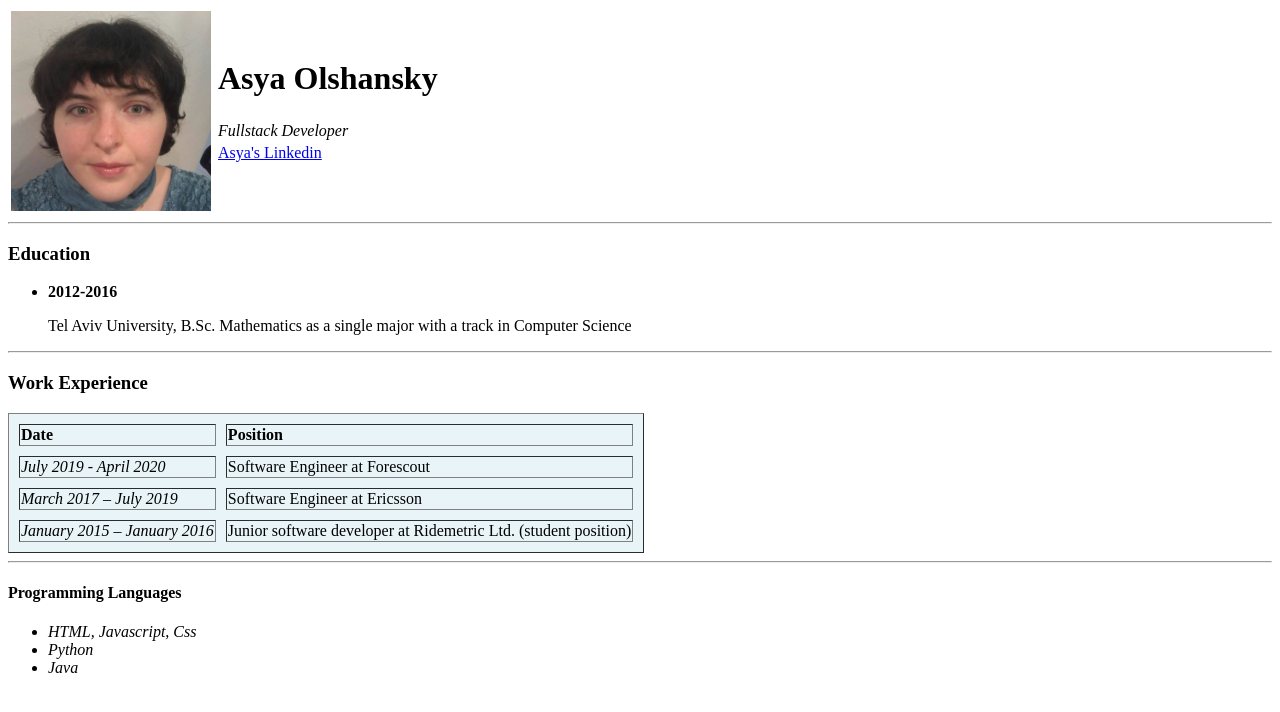
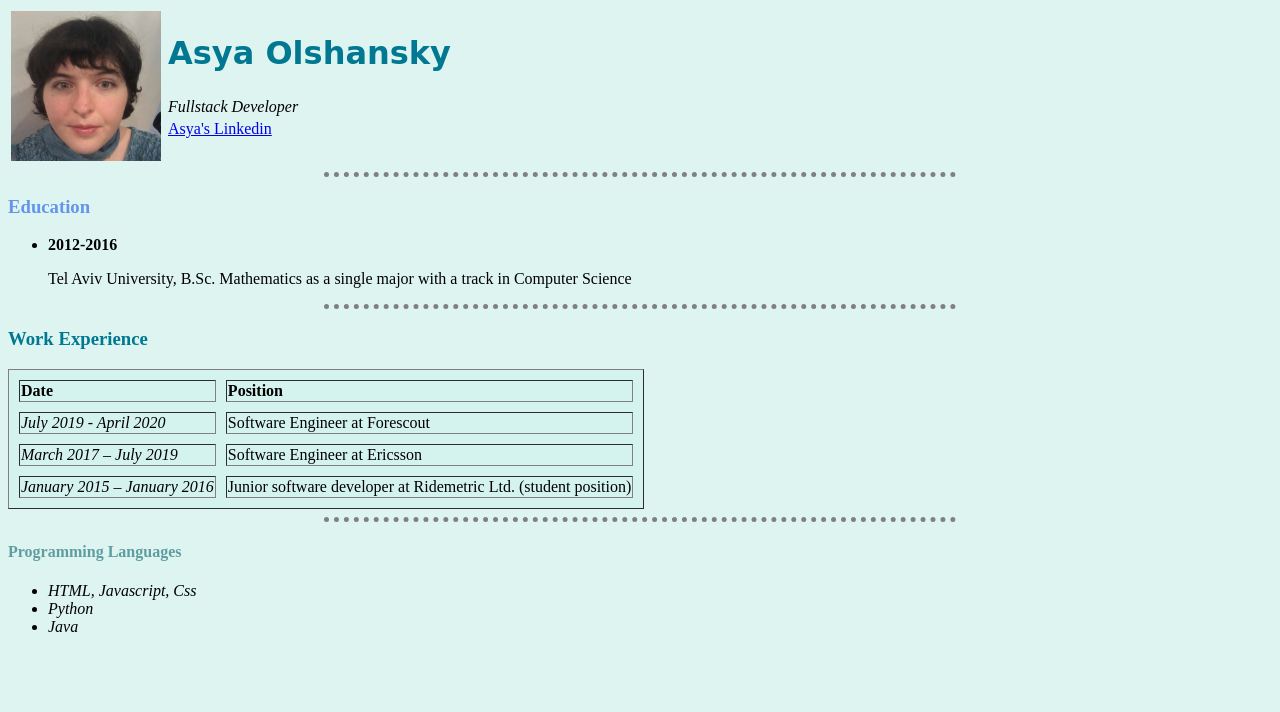
Before and after one commit to aolshansky/cv, a plain HTML site: page index.html in a window 1280 px wide. Drawn offline with Linux system fonts and the light colour scheme.

Commit message:
using css files for styling

```diff
--- /dev/null
+++ b/css/styles.css
@@ -0,0 +1,37 @@
+/**TAG SELECTORS**/
+body{
+            background-color: #def4f0;
+        }
+        hr{
+            border-style: none;
+            border-top-style: dotted;
+            border-color: grey;
+            border-width:5px;
+            width: 50%;
+        }
+        img{
+            width: 150px;
+            height: 150px;
+        }
+a:hover{
+    background-color: gold;
+}
+
+h1 {
+  color: #007892;
+  font-family: cursive;
+}
+
+h3{
+    color:cornflowerblue;
+}
+
+/*********CLASS SELECTORS**********/
+.heading{
+    color:#007892;
+}
+/************ID SELECTORS************/
+#container
+{
+    color:cadetblue;
+}
--- a/index.html
+++ b/index.html
@@ -3,11 +3,13 @@
     <head>
         <meta charset = "utf-8">
         <title> Asya's CV</title>
-    </head>
+        <link rel="stylesheet" href="css/styles.css">
+        </head>
+
     <body>
         <table>
             <tr>
-            <td><img class="style" src="images/asya.jpg" alt="asya profile picture" style="width:200px;height:200px;"></td>
+            <td><img class="style" src="images/asya.jpg" alt="asya profile picture"></td>
             <td>
                 <table>
                     <tr><td> <h1>Asya Olshansky</h1></td></tr>
@@ -25,8 +27,8 @@
             </li>
         </ul>
         <hr>
-        <h3>Work Experience</h3>
-        <table cellspacing="10" bgcolor="#e8f4f8" border="1px">
+        <h3 class="heading">Work Experience</h3>
+        <table cellspacing="10" bgcolor="#d4f3ef" border="1px">
              <tr>
                  <td><strong>Date</strong></td>
                 <td><strong>Position</strong></td>
@@ -48,7 +50,7 @@
 
         </table>
         <hr>
-        <h4>Programming Languages</h4>
+        <h4 id="container">Programming Languages</h4>
         <ul>
             <li><em>HTML, Javascript, Css</em></li>
             <li><em>Python</em></li>
```
